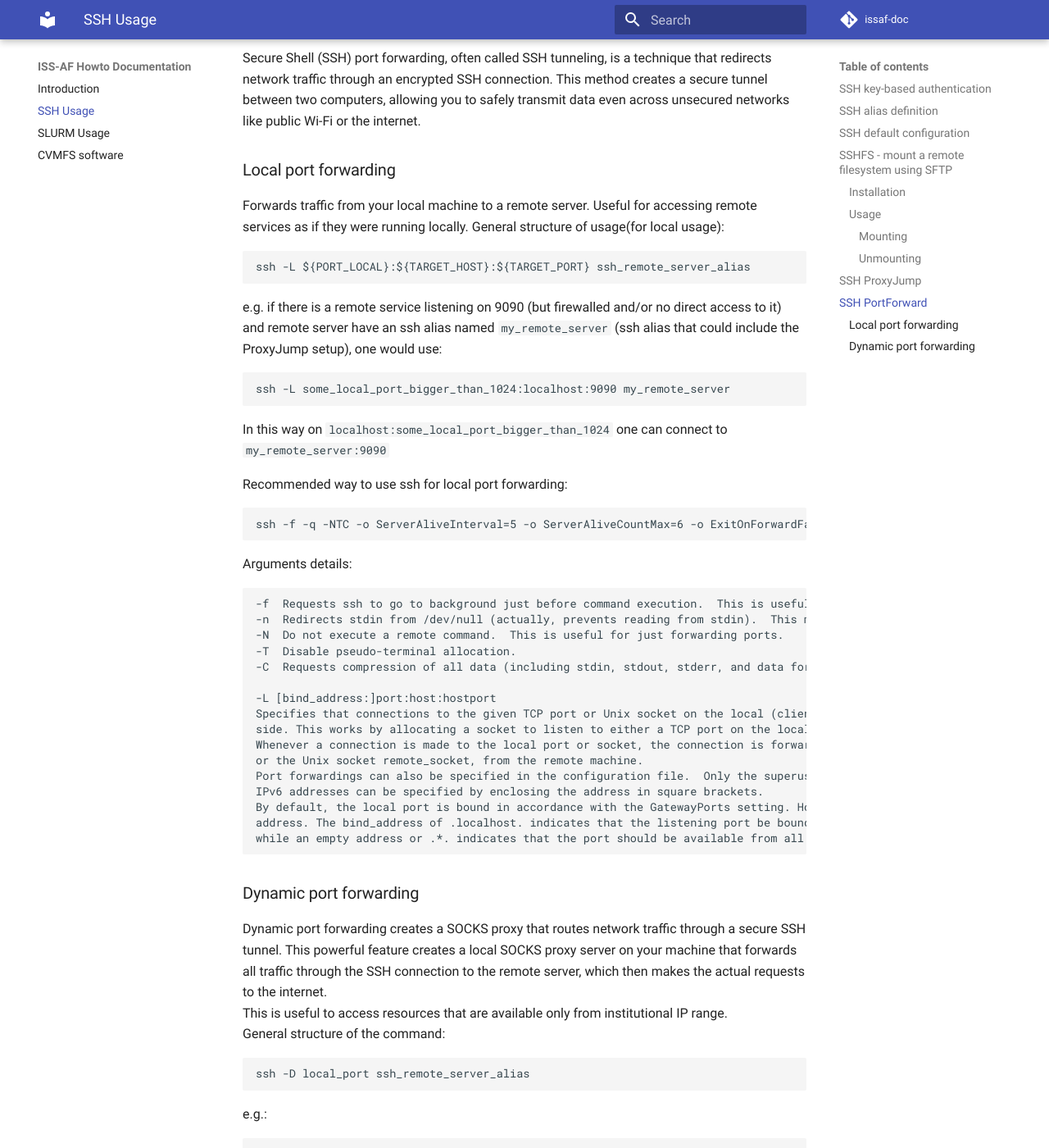
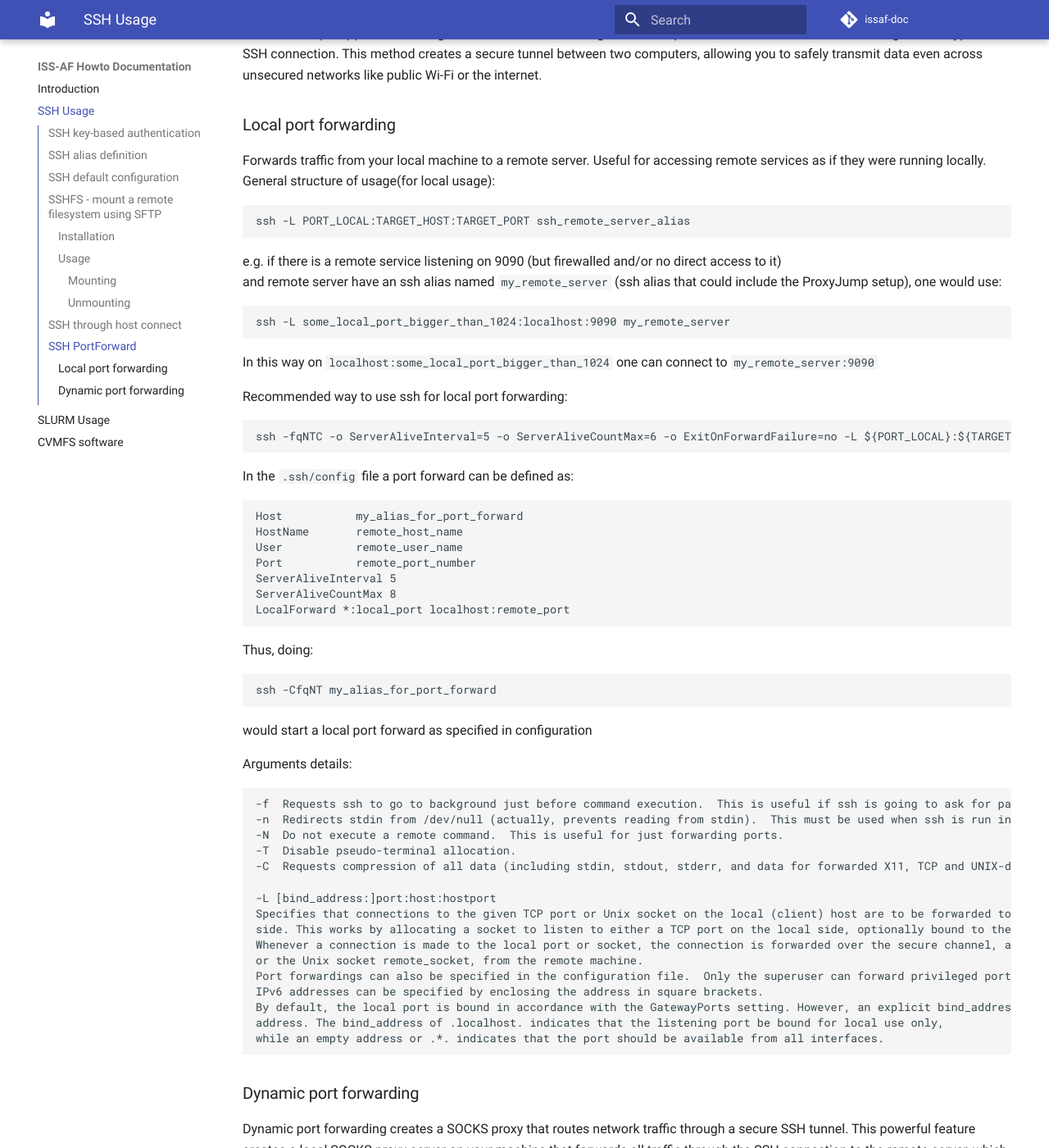
Before and after one commit to adriansev/issaf-doc, an MkDocs documentation site: the page built from docs/ssh.md, in a window 1280 px wide and 1400 px high, scrolled down 2913 px. Shown: the whole window at 82% size. Built offline with MkDocs 1.6.1 and Material for MkDocs 9.7.7, drawn with Linux system fonts in a browser that asks for light colours; comment, search, counter and statistics services are not loaded; some of the changed text lies outside the part shown.

Commit message:
add fixes to ssh and remove right side toc

````diff
--- a/docs/ssh.md
+++ b/docs/ssh.md
@@ -16,13 +16,13 @@ ssh-keygen -t ed25519 -N ''
 
 ```
 
-2. Content of `$HOME/.ssh/id_ed25519.pub` is either sent to admin for
-addition to user `.ssh/authorized_keys`
-
+2. Content of `$HOME/.ssh/id_ed25519.pub` is either:
+    * sent to admin for addition to user `.ssh/authorized_keys`
     OR
-
-    the key is copied with `ssh-copy-id` command:
-    `ssh-copy-id -i ~/.ssh/id_ed25519 -p 60000 <username>@issaf.spacescience.ro`
+    * the key is copied with `ssh-copy-id` command:
+    ``` bash
+    ssh-copy-id -i ~/.ssh/id_ed25519 -p 60000 <username>@issaf.spacescience.ro
+    ```
 
 
 3. Now test the passwordless authentication
@@ -94,9 +94,9 @@ Useful to use :
 `fusermount -u <local_mountpoint>`
 
 
-## SSH ProxyJump
+## SSH through host connect
 
-SSH proxyjump is a way to hop between hosts.
+SSH ProxyJump option is a way to hop between hosts.
 The general way to use is:
 ```
 ssh -J ssh_id_of_jump_host ssh_id_of_destination_host
@@ -152,9 +152,27 @@ In this way on `localhost:some_local_port_bigger_than_1024` one can connect to `
 
 Recommended way to use ssh for local port forwarding:
 ```
-ssh -f -q -NTC -o ServerAliveInterval=5 -o ServerAliveCountMax=6 -o ExitOnForwardFailure=no -L ${PORT_LOCAL}:${TARGET_HOST}:${TARGET_PORT} ssh_remote_server_alias
+ssh -fqNTC -o ServerAliveInterval=5 -o ServerAliveCountMax=6 -o ExitOnForwardFailure=no -L ${PORT_LOCAL}:${TARGET_HOST}:${TARGET_PORT} ssh_remote_server_alias
 
 ```
+
+
+In the `.ssh/config` file a port forward can be defined as:
+```
+Host           my_alias_for_port_forward
+HostName       remote_host_name
+User           remote_user_name
+Port           remote_port_number
+ServerAliveInterval 5
+ServerAliveCountMax 8
+LocalForward *:local_port localhost:remote_port
+```
+
+Thus, doing:
+```
+ssh -CfqNT my_alias_for_port_forward
+```
+would start a local port forward as specified in configuration
 
 
 Arguments details:
--- a/mkdocs.yml
+++ b/mkdocs.yml
@@ -43,7 +43,7 @@ theme:
     font: false
     features:
         - navigation.tracking
-        # - toc.integrate
+        - toc.integrate
 
 extra_css:
   - stylesheets/fonts.css
````
Also changed, not shown: other parts of docs/ssh.md (+1 -1 lines).
